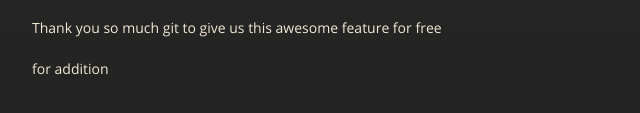
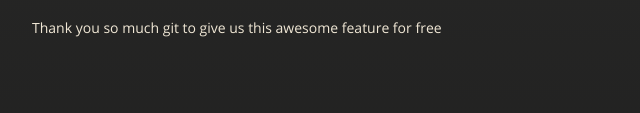
Before and after one commit to payamd/payamd.github.io, a plain HTML site: page index.html in a window 1280 px wide. Shown: the part 295-408 px from the top of the page, 283-923 px from the left. Drawn offline with nearby package versions, Linux system fonts and the light colour scheme.

Commit message:
Update index.html

```diff
--- a/index.html
+++ b/index.html
@@ -31,8 +31,6 @@
 
         <p>this is my first step to make my personal website on github :)</p>
            <p>Thank you so much git to give us this awesome feature for free</p>
-            <p>for addition</p>
-
       </section>
 
     </div>
```
